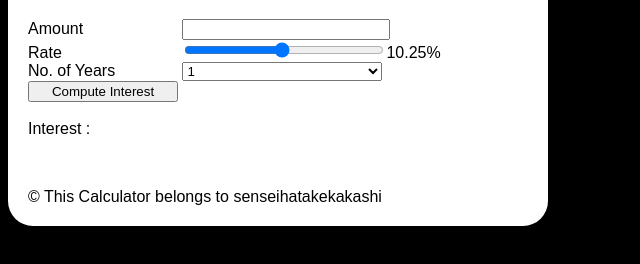
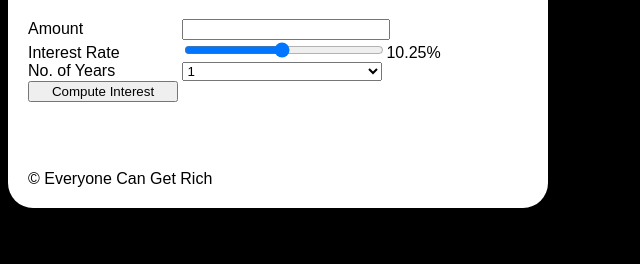
Before and after one commit to senseihatakekakashi/vftvk-Simple-Interest-Calculator, a plain HTML site: page index.html in a window 1280 px wide. Shown: the part 90-354 px from the top of the page, without its empty margins (0-640 px from the left). Drawn offline with Linux system fonts and the light colour scheme.

Commit message:
Update index.html

```diff
--- a/index.html
+++ b/index.html
@@ -1,7 +1,7 @@
 <!DOCTYPE html>
 <html>
     <head>
-    <title>Any relevant title you want to give</title>
+    <title>Web App – Simple Interest Calculator</title>
     <link rel="stylesheet" href="style.css">
     </head>
     <body>
@@ -10,7 +10,7 @@
             <label for="principal">Amount</label>
             <input type="number"  id="principal"><br/>
 
-            <label for="rate">Rate</label>
+            <label for="rate">Interest Rate</label>
             <input type="range" id="rate" min="1" max="20" step="0.25" value="10.25" onchange="updateRate()"><span id="rate_val">10.25%</span><br/>
 
             <label for="years">No. of Years </label>
@@ -29,12 +29,11 @@
 
             <button onclick="compute()">Compute Interest</button> <br/><br/>
 
-            Interest :
             <span id="result">
             </span>
 
             <footer>
-                &#169; This Calculator belongs to senseihatakekakashi
+                &#169; Everyone Can Get Rich
             </footer>
         </div>
 
```
